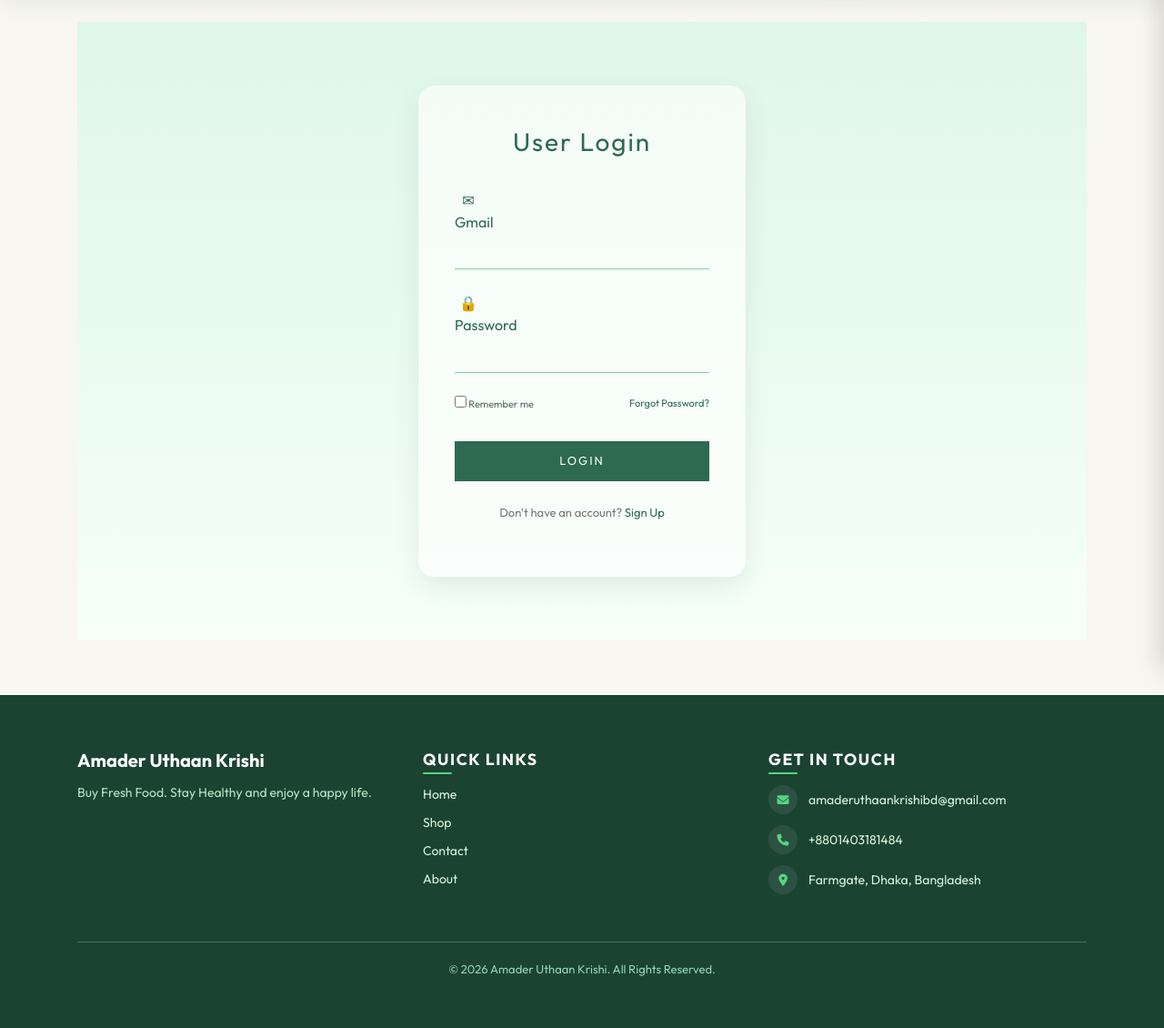
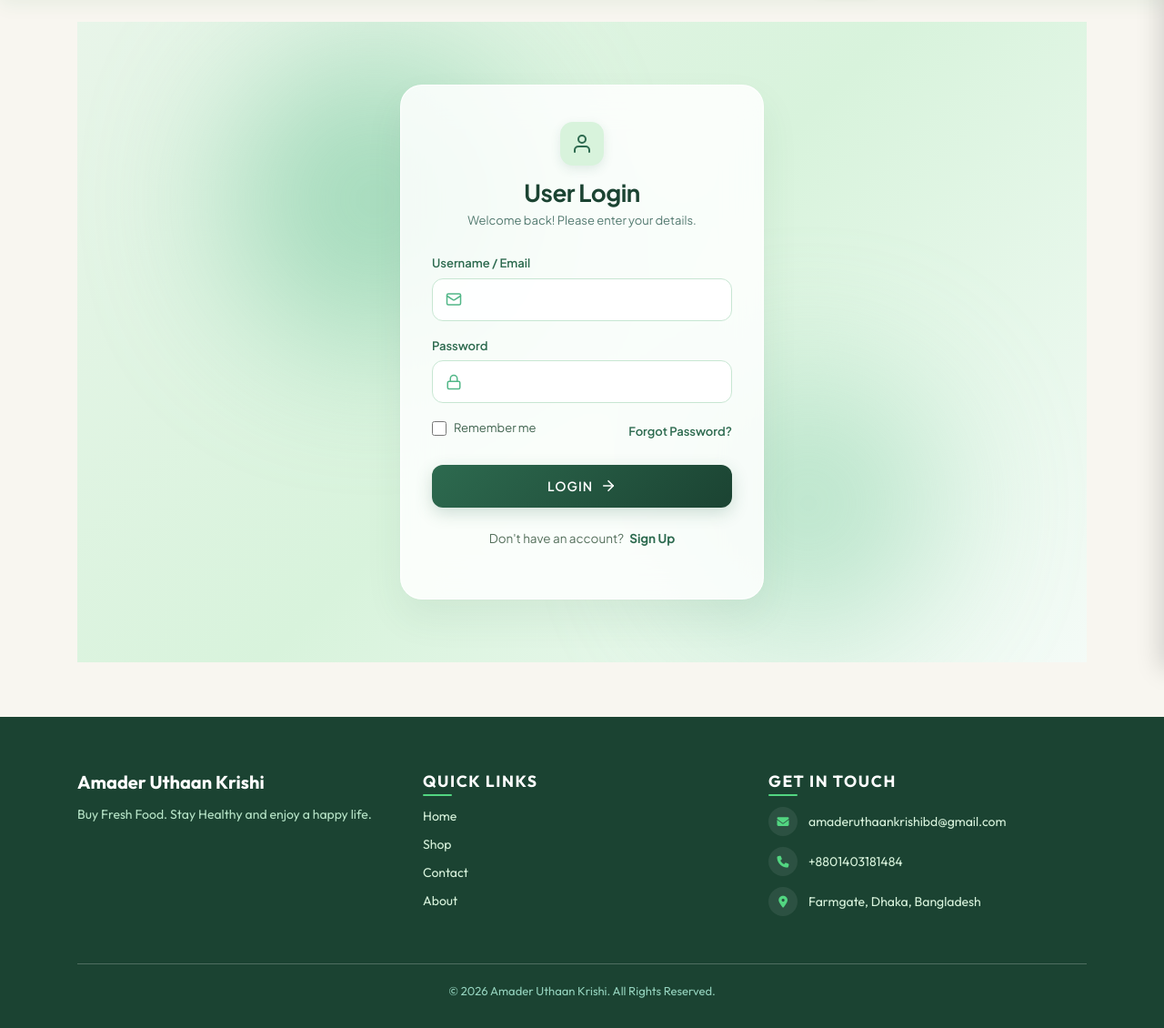
Before and after one commit to Mohd-Araf/amader_uthaan_krishi-ERP-Software-, a Django app: page /accounts/login/ in a window 1280 px wide. Shown: the part 64-1194 px from the top of the page at 91% size. Before the commit the page ends 1137 px from the top, so only its background shows below. Run offline with Django 5.2, Linux system fonts and the light colour scheme.

Commit message:
Enhance login page design and structure
Refactor login form layout and styles for improved aesthetics and usability.

```diff
--- a/Templates/accounts/login.html
+++ b/Templates/accounts/login.html
@@ -3,224 +3,330 @@
 {% block title %}Login{% endblock %}
 
 {% block content %}
+<!-- Google Fonts (Modern Font) -->
+<link rel="preconnect" href="https://fonts.googleapis.com">
+<link rel="preconnect" href="https://fonts.gstatic.com" crossorigin>
+<link href="https://fonts.googleapis.com/css2?family=Plus+Jakarta+Sans:wght@400;500;600;700&display=swap" rel="stylesheet">
 
 <div class="login-wrapper">
+    <!-- Background Ambient Glows -->
+    <div class="bg-glow glow-1"></div>
+    <div class="bg-glow glow-2"></div>
 
     <div class="login-box">
+        <!-- Header -->
+        <div class="login-header">
+            <div class="icon-badge">
+                <svg width="24" height="24" viewBox="0 0 24 24" fill="none" stroke="currentColor" stroke-width="2" stroke-linecap="round" stroke-linejoin="round">
+                    <path d="M20 21v-2a4 4 0 0 0-4-4H8a4 4 0 0 0-4 4v2"></path>
+                    <circle cx="12" cy="7" r="4"></circle>
+                </svg>
+            </div>
+            <h2>User Login</h2>
+            <p class="subtitle">Welcome back! Please enter your details.</p>
+        </div>
 
-        <h2>User Login</h2>
-
-        <form method="post">
+        <form method="post" class="login-form">
             {% csrf_token %}
 
-            <div class="input-group">
-                <span>✉ Gmail</span>
-                {{ form.username }}
+            <!-- Username / Email Field -->
+            <div class="form-group">
+                <label for="{{ form.username.id_for_label|default:'id_username' }}">Username / Email</label>
+                <div class="input-container">
+                    <span class="input-icon">
+                        <svg width="18" height="18" viewBox="0 0 24 24" fill="none" stroke="currentColor" stroke-width="2" stroke-linecap="round" stroke-linejoin="round">
+                            <rect width="20" height="16" x="2" y="4" rx="2"></rect>
+                            <path d="m22 7-8.97 5.7a1.94 1.94 0 0 1-2.06 0L2 7"></path>
+                        </svg>
+                    </span>
+                    {{ form.username }}
+                </div>
             </div>
 
-            <div class="input-group">
-                <span>🔒 Password</span>
-                {{ form.password }}
+            <!-- Password Field -->
+            <div class="form-group">
+                <label for="{{ form.password.id_for_label|default:'id_password' }}">Password</label>
+                <div class="input-container">
+                    <span class="input-icon">
+                        <svg width="18" height="18" viewBox="0 0 24 24" fill="none" stroke="currentColor" stroke-width="2" stroke-linecap="round" stroke-linejoin="round">
+                            <rect width="18" height="11" x="3" y="11" rx="2" ry="2"></rect>
+                            <path d="M7 11V7a5 5 0 0 1 10 0v4"></path>
+                        </svg>
+                    </span>
+                    {{ form.password }}
+                </div>
             </div>
 
-
+            <!-- Remember Me & Forgot Password -->
             <div class="remember-row">
-                <label>
-                    <input type="checkbox">
-                    Remember me
+                <label class="remember-me">
+                    <input type="checkbox" name="remember_me">
+                    <span>Remember me</span>
                 </label>
 
-                <a href="{% url 'forgot_password' %}">
+                <a href="{% url 'forgot_password' %}" class="forgot-link">
                     Forgot Password?
                 </a>
             </div>
 
-
-            <button type="submit">
-                LOGIN
+            <!-- Submit Button -->
+            <button type="submit" class="submit-btn">
+                <span>LOGIN</span>
+                <svg width="18" height="18" viewBox="0 0 24 24" fill="none" stroke="currentColor" stroke-width="2.2" stroke-linecap="round" stroke-linejoin="round">
+                    <path d="M5 12h14"></path>
+                    <path d="m12 5 7 7-7 7"></path>
+                </svg>
             </button>
-
         </form>
 
-
+        <!-- Signup Footer -->
         <p class="signup">
             Don't have an account?
-            <a href="{% url 'signup' %}">
-                Sign Up
-            </a>
+            <a href="{% url 'signup' %}">Sign Up</a>
         </p>
+    </div>
+</div>
 
-    </div>
-
-</div>
 <style>
+/* Base Wrapper */
 .login-wrapper {
-    min-height: 85vh;
+    min-height: 88vh;
     display: flex;
     justify-content: center;
     align-items: center;
-
-    background: linear-gradient(
-        180deg,
-        #dff7e8,
-        #f5fff8
-    );
+    position: relative;
+    padding: 30px 15px;
+    background: linear-gradient(135deg, #e8f5e9 0%, #d8f3dc 50%, #f4fbf7 100%);
+    font-family: 'Plus Jakarta Sans', -apple-system, BlinkMacSystemFont, sans-serif;
+    overflow: hidden;
+    box-sizing: border-box;
 }
 
+/* Background Soft Glows */
+.bg-glow {
+    position: absolute;
+    border-radius: 50%;
+    filter: blur(80px);
+    opacity: 0.55;
+    pointer-events: none;
+}
+.glow-1 {
+    width: 320px;
+    height: 320px;
+    background: #74c69d;
+    top: 5%;
+    left: 15%;
+}
+.glow-2 {
+    width: 280px;
+    height: 280px;
+    background: #95d5b2;
+    bottom: 5%;
+    right: 15%;
+}
 
+/* Login Card */
 .login-box {
+    position: relative;
+    z-index: 1;
+    width: 100%;
+    max-width: 400px;
+    padding: 40px 34px;
+    background: rgba(255, 255, 255, 0.85);
+    backdrop-filter: blur(20px);
+    -webkit-backdrop-filter: blur(20px);
+    border: 1px solid rgba(255, 255, 255, 0.95);
+    border-radius: 24px;
+    box-shadow:
+        0 20px 40px rgba(45, 106, 79, 0.08),
+        0 1px 3px rgba(0, 0, 0, 0.02);
+    box-sizing: border-box;
+}
 
-    width: 360px;
-    padding: 45px 40px;
+/* Header */
+.login-header {
+    text-align: center;
+    margin-bottom: 28px;
+}
 
-    background: rgba(255,255,255,0.65);
+.icon-badge {
+    width: 48px;
+    height: 48px;
+    margin: 0 auto 14px;
+    background: #d8f3dc;
+    color: #2d6a4f;
+    border-radius: 14px;
+    display: flex;
+    align-items: center;
+    justify-content: center;
+    box-shadow: 0 4px 12px rgba(45, 106, 79, 0.12);
+}
 
-    border-radius: 18px;
+.login-header h2 {
+    font-size: 26px;
+    font-weight: 700;
+    color: #1b4332;
+    margin: 0 0 6px;
+    letter-spacing: -0.5px;
+}
 
-    box-shadow:
-        0 10px 30px rgba(0,0,0,0.08);
+.login-header .subtitle {
+    font-size: 13px;
+    color: #52796f;
+    margin: 0;
+}
 
+/* Form Groups */
+.form-group {
+    margin-bottom: 18px;
+    text-align: left;
+}
+
+.form-group label {
+    display: block;
+    font-size: 13px;
+    font-weight: 600;
+    color: #2d6a4f;
+    margin-bottom: 6px;
+}
+
+/* Input Containers */
+.input-container {
+    position: relative;
+    display: flex;
+    align-items: center;
+    background: rgba(255, 255, 255, 0.9);
+    border: 1.5px solid #c7e6d2;
+    border-radius: 12px;
+    transition: all 0.25s ease;
+}
+
+.input-container:focus-within {
+    border-color: #2d6a4f;
+    background: #ffffff;
+    box-shadow: 0 0 0 4px rgba(45, 106, 79, 0.12);
+}
+
+.input-icon {
+    position: absolute;
+    left: 14px;
+    display: flex;
+    align-items: center;
+    justify-content: center;
+    color: #52b788;
+    pointer-events: none;
+    transition: color 0.2s ease;
+}
+
+.input-container:focus-within .input-icon {
+    color: #2d6a4f;
+}
+
+/* Django Form Input Styling */
+.input-container input {
+    width: 100%;
+    padding: 12px 14px 12px 42px;
+    background: transparent;
+    border: none;
+    outline: none;
+    font-size: 14px;
+    color: #1e3d2f;
+    font-family: inherit;
+    box-sizing: border-box;
+}
+
+.input-container input::placeholder {
+    color: #95a59d;
+}
+
+/* Remember Me & Forgot Password Row */
+.remember-row {
+    display: flex;
+    justify-content: space-between;
+    align-items: center;
+    font-size: 13px;
+    margin: 10px 0 22px;
+    color: #40634f;
+}
+
+.remember-me {
+    display: flex;
+    align-items: center;
+    gap: 8px;
+    cursor: pointer;
+    user-select: none;
+}
+
+.remember-me input[type="checkbox"] {
+    accent-color: #2d6a4f;
+    width: 16px;
+    height: 16px;
+    cursor: pointer;
+    margin: 0;
+}
+
+.forgot-link {
+    color: #2d6a4f;
+    font-weight: 600;
+    text-decoration: none;
+    transition: color 0.2s ease;
+}
+
+.forgot-link:hover {
+    color: #1b4332;
+    text-decoration: underline;
+}
+
+/* Submit Button */
+.submit-btn {
+    width: 100%;
+    padding: 13px 20px;
+    border: none;
+    border-radius: 12px;
+    background: linear-gradient(135deg, #2d6a4f 0%, #1b4332 100%);
+    color: #ffffff;
+    font-size: 14px;
+    font-weight: 600;
+    letter-spacing: 1px;
+    cursor: pointer;
+    display: flex;
+    align-items: center;
+    justify-content: center;
+    gap: 8px;
+    box-shadow: 0 6px 18px rgba(45, 106, 79, 0.22);
+    transition: all 0.25s ease;
+}
+
+.submit-btn:hover {
+    background: linear-gradient(135deg, #357a5b 0%, #204e3b 100%);
+    box-shadow: 0 8px 22px rgba(45, 106, 79, 0.32);
+    transform: translateY(-2px);
+}
+
+.submit-btn:active {
+    transform: translateY(0);
+    box-shadow: 0 4px 12px rgba(45, 106, 79, 0.18);
+}
+
+/* Signup Footer */
+.signup {
+    margin-top: 24px;
+    font-size: 13.5px;
+    color: #55705c;
     text-align: center;
 }
 
-
-.login-box h2 {
-
-    font-size: 28px;
-    font-weight: 400;
-
-    color:#2d6a4f;
-
-    margin-bottom:35px;
-
-    letter-spacing:2px;
+.signup a {
+    color: #2d6a4f;
+    font-weight: 700;
+    text-decoration: none;
+    margin-left: 4px;
+    transition: color 0.2s ease;
 }
 
-
-
-.input-group {
-
-    display:flex;
-
-    align-items:center;
-
-    border-bottom:1px solid #8bcf9c;
-
-    margin-bottom:25px;
-
-}
-
-
-.input-group span {
-
-    width:30px;
-
-    color:#2d6a4f;
-
-}
-
-
-.input-group input {
-
-    width:100%;
-
-    border:none;
-
-    outline:none;
-
-    background:transparent;
-
-    padding:10px;
-
-    font-size:13px;
-
-    color:#355834;
-
-}
-
-
-
-.input-group input::placeholder{
-
-    color:#9aaa9d;
-
-}
-
-
-
-.remember-row {
-
-    display:flex;
-
-    justify-content:space-between;
-
-    font-size:11px;
-
-    margin-bottom:25px;
-
-    color:#55705c;
-
-}
-
-
-.remember-row a {
-
-    color:#2d6a4f;
-
-    text-decoration:none;
-
-}
-
-
-
-.login-box button {
-
-    width:100%;
-
-    padding:12px;
-
-    border:none;
-
-    background:#2d6a4f;
-
-    color:white;
-
-    font-size:13px;
-
-    letter-spacing:2px;
-
-    cursor:pointer;
-
-    transition:.3s;
-
-}
-
-
-.login-box button:hover {
-
-    background:#1b4332;
-
-}
-
-
-
-.signup {
-
-    margin-top:25px;
-
-    font-size:13px;
-
-    color:#777;
-
-}
-
-
-.signup a {
-
-    color:#2d6a4f;
-
-    text-decoration:none;
-
+.signup a:hover {
+    color: #1b4332;
+    text-decoration: underline;
 }
 </style>
 {% endblock %}
```
